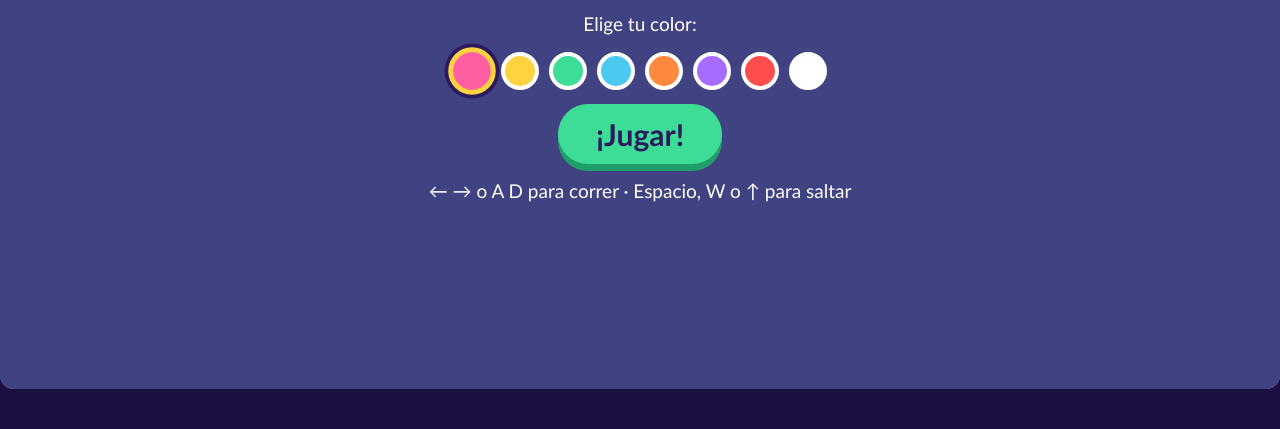
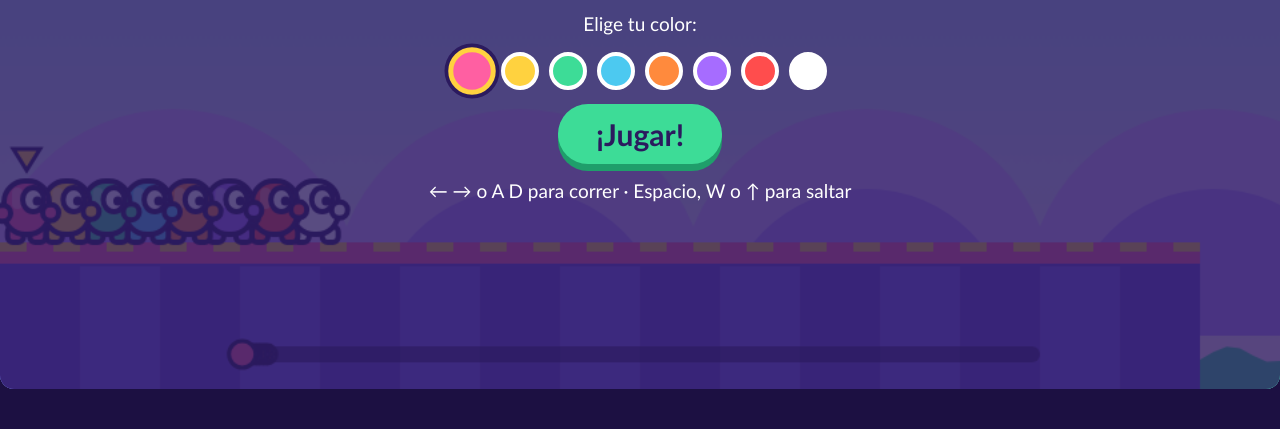
Before and after one commit to juanJOINTECH/falllgays, a plain HTML site: page index.html in a window 1280 px wide. Shown: the part 371-800 px from the top of the page. Drawn offline with Linux system fonts and the light colour scheme.

Commit message:
Update index.html

```diff
--- a/index.html
+++ b/index.html
@@ -65,7 +65,7 @@ const gaps = [[900,150],[1950,170],[3150,190],[4600,200],[5700,170],[6300,150]];
 const boxes = [{x:1550,w:46,h:54},{x:2750,w:46,h:54},{x:3850,w:46,h:54},{x:5300,w:46,h:54}];
 const hammers = [{x:1350,ph:0,sp:2.1},{x:2450,ph:1.5,sp:2.4},{x:3650,ph:3,sp:2.2},{x:5050,ph:0.7,sp:2.6},{x:6050,ph:2,sp:2.8}];
 const spinners = [{x:2250,sp:2.3},{x:4100,sp:-2.6},{x:5450,sp:2.9}];
-const HP = 120, HL = 270;
+const HP = 120, HL = 270;                 // pivote y y largo del martillo
 
 const solidAt = x => !gaps.some(g => x > g[0] && x < g[0] + g[1]);
 const hammerHead = h => { const a = Math.sin(t*h.sp + h.ph)*1.15, w = Math.cos(t*h.sp + h.ph)*1.15*h.sp;
@@ -85,6 +85,7 @@ function makeBean(i){
 }
 function reset(){
   beans = []; for (let i=0;i<8;i++){ const b = makeBean(i); b.x = 60; b.y = GY - 46; b.lane = i; beans.push(b); }
+  // los frijoles salen separados un poco para no amontonarse
   beans.forEach((b,i)=>{ b.x = 40 + i*18; });
   countdown = 3.99; raceTime = 0; state = 'count';
 }
@@ -103,230 +104,191 @@ function update(b, dt){
   const acc = b.ground ? 9 : 3.2;
   if (b.stun<=0) b.vx += (dir*max - b.vx) * Math.min(1, acc*dt);
   else b.vx *= (1 - Math.min(1, 1.6*dt));
-
-  if (jump && b.ground && b.stun<=0){ b.vy = -680; b.ground = false; }
-  b.vy += G * dt;
-  b.x += b.vx * dt;
-  b.y += b.vy * dt;
-
-  if (b.ground && solidAt(b.x)) b.lastSafe = Math.max(b.lastSafe, b.x);
-
-  if (b.y >= GY - b.h){
-    if (solidAt(b.x)){ b.y = GY - b.h; b.vy = 0; b.ground = true; }
-    else { if (b.respawn <= 0) { b.respawn = 1.0; b.vy = 200; } }
-  } else { b.ground = false; }
-
-  if (b.x < 20){ b.x = 20; b.vx = 0; }
-  if (b.x > FIN && !b.fin){ b.fin = true; b.finT = raceTime; }
-
-  if (dir !== 0) b.face = dir;
-  if (b.ground && Math.abs(b.vx)>20) b.anim += dt * Math.abs(b.vx) * 0.04; else b.anim = 0;
+  if (dir) b.face = dir;
+  if (jump && b.ground && b.stun<=0){ b.vy = -760; b.ground = false; }
+  b.vy += G*dt;
+  if (b.vy < -200 && !(b.bot ? b.holdJump : keys.jump)) b.vy += G*dt*0.9; // salto variable
+  const prevFeet = b.y + b.h;
+  b.x += b.vx*dt; b.y += b.vy*dt;
+  let feet = b.y + b.h; b.ground = false;
+  if (b.vy >= 0 && prevFeet <= GY + 8 && feet >= GY && solidAt(b.x - 8) || (b.vy>=0 && prevFeet <= GY+8 && feet>=GY && solidAt(b.x+8))){
+    b.y = GY - b.h; b.vy = 0; b.ground = true; }
+  for (const bx of boxes){
+    const top = GY - bx.h;
+    if (b.x + b.w/2 > bx.x && b.x - b.w/2 < bx.x + bx.w && b.y + b.h > top){
+      if (prevFeet <= top + 6 && b.vy >= 0){ b.y = top - b.h; b.vy = 0; b.ground = true; }
+      else { b.x = b.x < bx.x + bx.w/2 ? bx.x - b.w/2 : bx.x + bx.w + b.w/2; b.vx = 0; }
+    }
+  }
+  if (b.x < 20) { b.x = 20; b.vx = Math.max(0,b.vx); }
+  if (b.ground && b.stun<=0 && solidAt(b.x-30) && solidAt(b.x+30) && !boxes.some(q=>Math.abs(b.x-(q.x+q.w/2))<90)) b.lastSafe = b.x;
+  // martillos
+  for (const h of hammers){ const p = hammerHead(h); const cx=b.x, cy=b.y+b.h/2;
+    if (Math.hypot(cx-p.x, cy-p.y) < 30 + 20) knock(b, p.dir, 560, 430); }
+  // barras giratorias
+  for (const s of spinners){ const a = spinAngle(s), py = GY-95, R = 105;
+    if (segDist(b.x, b.y+b.h/2, s.x-Math.cos(a)*R, py-Math.sin(a)*R, s.x+Math.cos(a)*R, py+Math.sin(a)*R) < 8 + 19)
+      knock(b, Math.sign(b.x - s.x)||1, 480, 480); }
+  // caída
+  if (b.y > H + 80 && b.respawn <= 0){ b.respawn = 0.9; if (b===beans[0]) shake = 0.25; }
+  // meta
+  if (!b.fin && b.x >= FIN){ b.fin = true; b.finT = raceTime; }
+  b.anim += Math.abs(b.vx)*dt*0.05;
 }
 
 function botThink(b){
-  b.dir = 1;
-  const ahead = b.x + 120;
-  const needsJump = gaps.some(g => ahead > g[0] && ahead < g[0] + g[1] + 30);
-  const nearHammer = hammers.some(h => { const p = hammerHead(h); return Math.hypot(p.x - b.x, p.y - b.y) < 75; });
-  b.wantJump = (needsJump || nearHammer) && b.ground;
+  b.dir = 1; b.wantJump = false; b.holdJump = true;
+  if (state!=='race' || !b.ground) return;
+  const look = 70 + Math.abs(b.vx)*0.2;
+  if (!solidAt(b.x + look)) b.wantJump = true;
+  for (const bx of boxes) if (bx.x - b.x > 10 && bx.x - b.x < 95) b.wantJump = true;
+  for (const h of hammers){ const p = hammerHead(h); const d = h.x - b.x;
+    if (d > -40 && d < 230 && Math.hypot(p.x-b.x, p.y-(b.y+b.h/2)) < 190 && b.smart > 0.62) b.dir = -0.2; }
+  for (const s of spinners){ const d = s.x - b.x; if (d > 10 && d < 220 && b.smart > 0.55) { const a = spinAngle(s)%Math.PI; if (Math.abs(Math.sin(a))>0.55 || d>150) b.dir = d<150 ? 0 : 0.6; if (d<75) b.wantJump = Math.random()<0.5; } }
+  if (Math.random() < b.jitter*0.1) b.wantJump = true;
 }
 
-// ---------- Controles ----------
-const keys = {};
-window.addEventListener('keydown', e => {
-  keys[e.code] = true;
-  if (['ArrowUp','ArrowDown','ArrowLeft','ArrowRight','Space'].includes(e.code)) e.preventDefault();
-});
-window.addEventListener('keyup', e => { keys[e.code] = false; });
-
-let touchL=false, touchR=false, touchJ=false;
-document.getElementById('bL').onmousedown = () => touchL=true;
-document.getElementById('bL').onmouseup = () => touchL=false;
-document.getElementById('bR').onmousedown = () => touchR=true;
-document.getElementById('bR').onmouseup = () => touchR=false;
-document.getElementById('bJ').onmousedown = () => touchJ=true;
-document.getElementById('bJ').onmouseup = () => touchJ=false;
-
-// UI de colores
-const swatchesDiv = document.getElementById('swatches');
-COLORS.forEach((c, i) => {
-  const d = document.createElement('div');
-  d.className = 'sw' + (i===0?' on':'');
-  d.style.background = c;
-  d.onclick = () => {
-    document.querySelectorAll('.sw').forEach(s => s.classList.remove('on'));
-    d.classList.add('on');
-    myColor = c;
-  };
-  swatchesDiv.appendChild(d);
-});
-
-document.getElementById('play').onclick = () => {
-  document.getElementById('menu').classList.add('hidden');
-  reset();
-  state = 'count';
-};
-document.getElementById('again').onclick = () => {
-  document.getElementById('result').classList.add('hidden');
-  reset();
-  state = 'count';
-};
-
-// ---------- Bucle Principal ----------
-let lastT = performance.now();
-function loop(now){
-  const dt = Math.min(0.05, (now - lastT)/1000);
-  lastT = now;
-  t += dt;
-
-  if (state === 'count'){
-    countdown -= dt;
-    if (countdown <= 0) state = 'race';
-  } else if (state === 'race'){
-    raceTime += dt;
-  }
-
-  if (state === 'race' || state === 'count'){
-    const p = beans[0];
-    let d = 0, j = false;
-    if (keys['ArrowLeft'] || keys['KeyA'] || touchL) d = -1;
-    if (keys['ArrowRight'] || keys['KeyD'] || touchR) d = 1;
-    if (keys['Space'] || keys['ArrowUp'] || keys['KeyW'] || touchJ) j = true;
-    p.dir = d; p.wantJump = j;
-
-    beans.forEach(b => update(b, dt));
-
-    // Colisiones con obstáculos
-    beans.forEach(b => {
-      hammers.forEach(h => {
-        const hp = hammerHead(h);
-        if (Math.hypot((b.x + b.w/2) - hp.x, (b.y + b.h/2) - hp.y) < 32) {
-          knock(b, hp.dir, 380, 420);
-        }
-      });
-      spinners.forEach(s => {
-        const ang = spinAngle(s);
-        const bx = s.x, by = GY - 60;
-        const x2 = bx + Math.cos(ang)*110, y2 = by + Math.sin(ang)*110;
-        const x1 = bx - Math.cos(ang)*110, y1 = by - Math.sin(ang)*110;
-        if (segDist(b.x + b.w/2, b.y + b.h/2, x1, y1, x2, y2) < 28) {
-          knock(b, Math.sign(b.x - bx) || 1, 440, 450);
-        }
-      });
-    });
-
-    if (beans.every(b => b.fin)){
-      state = 'result';
-      const rank = beans.slice().sort((a,b)=>a.finT - b.finT);
-      const myPlace = rank.findIndex(b => b === beans[0]) + 1;
-      const ords = ['1º','2º','3º','4º','5º','6º','7º','8º'];
-      document.getElementById('place').innerText = ords[myPlace-1];
-      document.getElementById('msg').innerText = myPlace === 1 ? '¡Ganaste la corona! 👑' : `¡Llegaste en el puesto ${myPlace}!`;
-      document.getElementById('result').classList.remove('hidden');
+function collideBeans(){
+  for (let i=0;i<beans.length;i++) for (let j=i+1;j<beans.length;j++){
+    const a=beans[i], b=beans[j]; if (a.respawn>0||b.respawn>0) continue;
+    const dx=b.x-a.x, dy=b.y-a.y;
+    if (Math.abs(dx)<30 && Math.abs(dy)<42){ const push=(30-Math.abs(dx))/2*Math.sign(dx||1); a.x-=push; b.x+=push;
+      const m=(a.vx+b.vx)/2; a.vx=m-Math.sign(dx||1)*20; b.vx=m+Math.sign(dx||1)*20; }
   }
 }
 
-  // ---------- Dibujado ----------
-  ctx.clearRect(0,0,W,H);
-  ctx.save();
-  if (shake > 0) {
-    shake -= dt;
-    ctx.translate((Math.random()-0.5)*12, (Math.random()-0.5)*12);
+// ---------- Posiciones ----------
+function ranking(){
+  return beans.slice().sort((p,q)=> (q.fin-p.fin) || (p.fin && q.fin ? p.finT-q.finT : q.x-p.x));
 }
 
-  // Cámara centrada en el jugador
-  const camX = Math.max(0, Math.min(FIN - W + 200, beans[0].x - 300));
-  ctx.translate(-camX, 0);
+// ---------- Entrada ----------
+const keys = {left:false,right:false,jump:false};
+const map = {ArrowLeft:'left',KeyA:'left',ArrowRight:'right',KeyD:'right',ArrowUp:'jump',KeyW:'jump',Space:'jump'};
+addEventListener('keydown',e=>{ if(map[e.code]){ keys[map[e.code]]=true; e.preventDefault(); }});
+addEventListener('keyup',e=>{ if(map[e.code]) keys[map[e.code]]=false; });
+[['bL','left'],['bR','right'],['bJ','jump']].forEach(([id,k])=>{ const el=document.getElementById(id);
+  const on=e=>{keys[k]=true;e.preventDefault()}, off=e=>{keys[k]=false;e.preventDefault()};
+  el.addEventListener('touchstart',on,{passive:false}); el.addEventListener('touchend',off,{passive:false});
+  el.addEventListener('mousedown',on); el.addEventListener('mouseup',off); el.addEventListener('mouseleave',off); });
 
-  // Fondo (Cielo y suelo)
-  ctx.fillStyle = '#8fd3ff'; ctx.fillRect(camX, 0, W, H);
+function playerInput(){ const p = beans[0];
+  p.dir = (keys.right?1:0) - (keys.left?1:0); p.wantJump = keys.jump; }
 
-  // Suelo con huecos
-  ctx.fillStyle = '#3ddc97';
-  let curX = 0;
-  gaps.forEach(g => {
-    ctx.fillRect(curX, GY, g[0] - curX, H - GY);
-    curX = g[0] + g[1];
+// ---------- Dibujo ----------
+let cam = 0;
+function bg(){
+  const g = ctx.createLinearGradient(0,0,0,H); g.addColorStop(0,'#6ec6ff'); g.addColorStop(1,'#ffe3f1');
+  ctx.fillStyle = g; ctx.fillRect(0,0,W,H);
+  // colinas lejanas
+  for (let k=0;k<2;k++){ ctx.fillStyle = k?'#b58cff':'#d6b8ff'; const par = k?0.35:0.15;
+    for (let i=-1;i<8;i++){ const x = i*260 - (cam*par)%260; ctx.beginPath(); ctx.arc(x+130, GY+40+(k?30:0), 140-k*30, Math.PI, 0); ctx.fill(); } }
+  // nubes
+  ctx.fillStyle = 'rgba(255,255,255,.9)';
+  for (let i=0;i<6;i++){ const x = ((i*330 - cam*0.5) % 1980 + 1980) % 1980 - 200, y = 50 + (i%3)*45;
+    ctx.beginPath(); ctx.arc(x,y,26,0,7); ctx.arc(x+30,y-12,32,0,7); ctx.arc(x+66,y,26,0,7); ctx.fill(); }
+}
+function ground(){
+  let x0 = -200; const segs = []; let cur = 0;
+  gaps.forEach(g=>{ segs.push([cur,g[0]]); cur = g[0]+g[1]; }); segs.push([cur, FIN+400]);
+  segs.forEach(([a,b])=>{
+    const sx = a - cam, sw = b - a; if (sx > W || sx + sw < 0) return;
+    ctx.fillStyle = '#6a4bd6'; ctx.fillRect(sx, GY, sw, H-GY);
+    ctx.fillStyle = '#7d5ff0'; for (let x=Math.max(a,cam-40); x<Math.min(b,cam+W+40); x+=60){ if (((x/60)|0)%2) ctx.fillRect(x-cam, GY+18, 60, H-GY); }
+    ctx.fillStyle = '#ff5fa2'; ctx.fillRect(sx, GY, sw, 16);
+    ctx.fillStyle = '#ffd23f'; for (let x=Math.max(a,cam-40); x<Math.min(b,cam+W+40); x+=40){ ctx.fillRect(x-cam, GY, 20, 7); }
   });
-  ctx.fillRect(curX, GY, FIN + 800 - curX, H - GY);
-
-  // Meta
-  ctx.fillStyle = '#ffd23f';
-  ctx.fillRect(FIN, GY - 220, 16, 220);
-  ctx.fillStyle = '#ff5fa2';
-  ctx.fillRect(FIN + 16, GY - 220, 16, 220);
-
-  // Obstáculos (Martillos)
-  hammers.forEach(h => {
-    const hp = hammerHead(h);
-    ctx.strokeStyle = '#2b1a5e'; ctx.lineWidth = 8;
-    ctx.beginPath(); ctx.moveTo(h.x, HP); ctx.lineTo(hp.x, hp.y); ctx.stroke();
-    ctx.fillStyle = '#ff4d4d';
-    ctx.beginPath(); ctx.arc(hp.x, hp.y, 22, 0, Math.PI*2); ctx.fill();
-    ctx.stroke();
-  });
-
-  // Obstáculos (Spinners)
-  spinners.forEach(s => {
-    const ang = spinAngle(s);
-    ctx.save();
-    ctx.translate(s.x, GY - 60);
-    ctx.rotate(ang);
-    ctx.fillStyle = '#ff8a3d';
-    ctx.fillRect(-110, -14, 220, 28);
-    ctx.strokeStyle = '#2b1a5e'; ctx.lineWidth = 4;
-    ctx.strokeRect(-110, -14, 220, 28);
+  // baba verde en los huecos
+  ctx.fillStyle = '#3ddc97'; gaps.forEach(g=>{ const sx=g[0]-cam; if (sx>W||sx+g[1]<0) return;
+    ctx.beginPath(); ctx.moveTo(sx,H); for (let i=0;i<=g[1];i+=10) ctx.lineTo(sx+i, H-26+Math.sin(t*3+i*0.1)*6); ctx.lineTo(sx+g[1],H); ctx.fill(); });
+}
+function obstacles(){
+  boxes.forEach(b=>{ const sx=b.x-cam; if (sx>W||sx+b.w<0) return; const top=GY-b.h;
+    ctx.fillStyle='#ffd23f'; ctx.fillRect(sx,top,b.w,b.h); ctx.fillStyle='#ff8a3d'; ctx.fillRect(sx,top,b.w,10);
+    ctx.strokeStyle='#2b1a5e'; ctx.lineWidth=4; ctx.strokeRect(sx,top,b.w,b.h); });
+  hammers.forEach(h=>{ const sx=h.x-cam; if (sx>W+300||sx<-300) return; const p=hammerHead(h);
+    ctx.strokeStyle='#2b1a5e'; ctx.lineWidth=12; ctx.beginPath(); ctx.moveTo(sx,HP); ctx.lineTo(p.x-cam,p.y); ctx.stroke();
+    ctx.strokeStyle='#c8c8e8'; ctx.lineWidth=6; ctx.beginPath(); ctx.moveTo(sx,HP); ctx.lineTo(p.x-cam,p.y); ctx.stroke();
+    ctx.fillStyle='#ff4d4d'; ctx.strokeStyle='#2b1a5e'; ctx.lineWidth=5; ctx.beginPath(); ctx.arc(p.x-cam,p.y,30,0,7); ctx.fill(); ctx.stroke();
+    ctx.fillStyle='#fff'; ctx.beginPath(); ctx.arc(p.x-cam-9,p.y-9,8,0,7); ctx.fill();
+    ctx.fillStyle='#2b1a5e'; ctx.fillRect(sx-26,HP-14,52,14); });
+  spinners.forEach(s=>{ const sx=s.x-cam; if (sx>W+150||sx<-150) return; const a=spinAngle(s), py=GY-95, R=105;
+    ctx.fillStyle='#2b1a5e'; ctx.fillRect(sx-8,py,16,GY-py);
+    ctx.lineCap='round'; ctx.strokeStyle='#2b1a5e'; ctx.lineWidth=22; ctx.beginPath(); ctx.moveTo(sx-Math.cos(a)*R,py-Math.sin(a)*R); ctx.lineTo(sx+Math.cos(a)*R,py+Math.sin(a)*R); ctx.stroke();
+    ctx.strokeStyle='#3ddc97'; ctx.lineWidth=14; ctx.stroke();
+    ctx.fillStyle='#ffd23f'; ctx.beginPath(); ctx.arc(sx,py,12,0,7); ctx.fill(); ctx.lineCap='butt'; });
+  // meta
+  const fx=FIN-cam; if (fx>-100&&fx<W+100){
+    ctx.fillStyle='#2b1a5e'; ctx.fillRect(fx-14,GY-260,14,260); ctx.fillRect(fx+110,GY-260,14,260);
+    for (let i=0;i<9;i++) for (let j=0;j<2;j++){ ctx.fillStyle=(i+j)%2?'#fff':'#2b1a5e'; ctx.fillRect(fx-14+i*15.5,GY-260+j*15.5,15.5,15.5); }
+    ctx.fillStyle='#ffd23f'; ctx.font='900 30px Trebuchet MS'; ctx.textAlign='center'; ctx.fillText('META',fx+55,GY-225); }
+}
+function drawBean(b){
+  if (b.respawn>0) return; const sx=b.x-cam; if (sx<-60||sx>W+60) return;
+  const top=b.y, f=b.face, sw=b.ground?Math.sin(b.anim)*8:6, stunned=b.stun>0;
+  ctx.save(); ctx.translate(sx, top + b.h/2); if (stunned) ctx.rotate(Math.sin(t*30)*0.25);
+  ctx.translate(0,-b.h/2);
+  ctx.strokeStyle='#2b1a5e'; ctx.lineWidth=4;
+  ctx.fillStyle=b.col;  // piernas
+  [-1,1].forEach(s=>{ ctx.beginPath(); ctx.roundRect(s*8-6+(s*sw*0.4), b.h-12, 12, 12, 4); ctx.fill(); ctx.stroke(); });
+  ctx.beginPath(); ctx.roundRect(-17,0,34,b.h-6,16); ctx.fill(); ctx.stroke();
+  ctx.fillStyle='rgba(255,255,255,.35)'; ctx.beginPath(); ctx.roundRect(-11,5,8,16,4); ctx.fill();
+  ctx.fillStyle=b.col; ctx.beginPath(); ctx.arc(-f*18, 24+(b.ground?sw*0.3:-6), 6, 0,7); ctx.fill(); ctx.stroke(); // brazo
+  ctx.beginPath(); ctx.arc(f*18, 24-(b.ground?sw*0.3:6), 6, 0,7); ctx.fill(); ctx.stroke();
+  ctx.fillStyle='#fff'; ctx.beginPath(); ctx.ellipse(f*5,14,8,9,0,0,7); ctx.fill(); ctx.stroke();  // ojo
+  ctx.fillStyle='#2b1a5e'; ctx.beginPath(); ctx.arc(f*8,15,3.5,0,7); ctx.fill();
+  if (stunned){ ctx.font='900 16px Trebuchet MS'; ctx.textAlign='center'; ctx.fillStyle='#ffd23f'; ctx.fillText('✦ ✦',0,-8); }
   ctx.restore();
-  });
-
-  // Dibujar Frijoles
-  beans.forEach(b => {
-    ctx.save();
-    ctx.translate(b.x + b.w/2, b.y + b.h);
-    if (b.respawn > 0) ctx.globalAlpha = 0.5;
-
-    // Cuerpo del frijol
-    ctx.fillStyle = b.col;
-    ctx.strokeStyle = '#2b1a5e'; ctx.lineWidth = 4;
-    ctx.beginPath();
-    ctx.roundRect(-b.w/2, -b.h + Math.sin(b.anim)*4, b.w, b.h, 16);
-    ctx.fill(); ctx.stroke();
-
-    // Ojos
-    ctx.fillStyle = '#fff';
-    ctx.beginPath();
-    ctx.arc(b.face * 6, -b.h + 16, 6, 0, Math.PI*2);
-    ctx.fill(); ctx.stroke();
-    ctx.fillStyle = '#2b1a5e';
-    ctx.beginPath();
-    ctx.arc(b.face * 8, -b.h + 16, 2.5, 0, Math.PI*2);
-    ctx.fill();
-
-    // Nombre
-    ctx.fillStyle = '#2b1a5e';
-    ctx.font = 'bold 12px sans-serif';
-    ctx.textAlign = 'center';
-    ctx.fillText(b.name, 0, -b.h - 8);
-
-    ctx.restore();
-  });
-
-  ctx.restore();
-
-  // Cuenta regresiva en pantalla
-  if (state === 'count'){
-    ctx.fillStyle = 'rgba(43,26,94,0.6)';
-    ctx.fillRect(0,0,W,H);
-    ctx.fillStyle = '#ffd23f';
-    ctx.font = '900 90px sans-serif';
-    ctx.textAlign = 'center';
-    ctx.fillText(Math.ceil(countdown), W/2, H/2 + 20);
+  if (b.i===0){ ctx.fillStyle='#ffd23f'; ctx.strokeStyle='#2b1a5e'; ctx.lineWidth=3; ctx.beginPath();
+    ctx.moveTo(sx,top-8); ctx.lineTo(sx-10,top-24); ctx.lineTo(sx+10,top-24); ctx.closePath(); ctx.fill(); ctx.stroke(); }
+}
+function hud(){
+  const r = ranking(), pos = r.indexOf(beans[0]) + 1;
+  ctx.textAlign='left'; ctx.fillStyle='#fff'; ctx.strokeStyle='#2b1a5e'; ctx.lineWidth=6; ctx.lineJoin='round';
+  ctx.font='900 46px Trebuchet MS'; const s=pos+'/8'; ctx.strokeText(s,22,56); ctx.fillText(s,22,56);
+  ctx.textAlign='right'; ctx.font='900 30px Trebuchet MS'; const ts=raceTime.toFixed(1)+' s'; ctx.strokeText(ts,W-22,50); ctx.fillText(ts,W-22,50);
+  // barra de progreso
+  const bx=180, bw=W-360, by=H-26; ctx.fillStyle='rgba(43,26,94,.65)'; ctx.beginPath(); ctx.roundRect(bx,by-6,bw,12,6); ctx.fill();
+  beans.slice().reverse().forEach(b=>{ const px=bx+Math.min(1,b.x/FIN)*bw; ctx.fillStyle=b.col; ctx.strokeStyle='#2b1a5e'; ctx.lineWidth=3;
+    ctx.beginPath(); ctx.arc(px,by,b.i===0?10:7,0,7); ctx.fill(); ctx.stroke(); });
+  if (state==='count'){ const n=Math.ceil(countdown-0.99); ctx.textAlign='center'; ctx.font='900 160px Trebuchet MS'; ctx.fillStyle='#ffd23f'; ctx.strokeStyle='#ff5fa2'; ctx.lineWidth=14;
+    const txt = n>0?String(n):'¡YA!'; ctx.strokeText(txt,W/2,H/2+40); ctx.fillText(txt,W/2,H/2+40); }
+  if (state==='race' && raceTime<1.2){ ctx.textAlign='center'; ctx.font='900 110px Trebuchet MS'; ctx.fillStyle='#3ddc97'; ctx.strokeStyle='#2b1a5e'; ctx.lineWidth=12;
+    ctx.strokeText('¡YA!',W/2,H/2+30); ctx.fillText('¡YA!',W/2,H/2+30); }
 }
 
-  requestAnimationFrame(loop);
+// ---------- Bucle ----------
+let last = performance.now(), doneTimer = 0;
+function frame(now){
+  const dt = Math.min(0.033, (now-last)/1000); last = now; t += dt;
+  if (state==='count'){ countdown -= dt; if (countdown<=0.99){ state='race'; } }
+  if (state==='race' || state==='done'){ raceTime += (state==='race' && !beans[0].fin) ? dt : 0; }
+  if (beans.length){
+    playerInput(); beans.forEach(b=>update(b,dt)); collideBeans();
+    if (state==='race' && beans[0].fin){ state='done'; doneTimer=1.4; }
+    if (state==='done'){ doneTimer-=dt; if (doneTimer<=0){ showResult(); state='over'; } }
+    const target = Math.max(0, Math.min(FIN-W+260, beans[0].x - 330)); cam += (target-cam)*Math.min(1,dt*7);
+  }
+  shake = Math.max(0, shake-dt);
+  ctx.save(); if (shake>0) ctx.translate((Math.random()-.5)*8,(Math.random()-.5)*8);
+  bg(); ground(); obstacles(); beans.slice().reverse().forEach(drawBean); hud(); ctx.restore();
+  requestAnimationFrame(frame);
 }
 
-requestAnimationFrame(loop);
+// ---------- Menús ----------
+const sw = document.getElementById('swatches');
+COLORS.forEach(c=>{ const d=document.createElement('div'); d.className='sw'+(c===myColor?' on':''); d.style.background=c;
+  d.onclick=()=>{ myColor=c; [...sw.children].forEach(x=>x.classList.remove('on')); d.classList.add('on'); }; sw.appendChild(d); });
+document.getElementById('play').onclick = ()=>{ document.getElementById('menu').classList.add('hidden'); cam=0; reset(); };
+document.getElementById('again').onclick = ()=>{ document.getElementById('result').classList.add('hidden'); cam=0; reset(); };
+function showResult(){
+  const r = ranking(), pos = r.indexOf(beans[0])+1;
+  document.getElementById('place').textContent = pos===1 ? '👑 ¡1.º!' : pos+'.º lugar';
+  document.getElementById('msg').textContent = pos===1 ? '¡Campeón! Cruzaste la meta en '+beans[0].finT.toFixed(1)+' segundos.'
+    : pos<=3 ? '¡Podio! Tiempo: '+beans[0].finT.toFixed(1)+' s. Un salto mejor y la corona es tuya.' : 'Tiempo: '+beans[0].finT.toFixed(1)+' s. Cuidado con los martillos, ¡inténtalo otra vez!';
+  document.getElementById('result').classList.remove('hidden');
+}
+reset(); state='menu'; requestAnimationFrame(frame);
 </script>
 </body>
 </html>
```
Lines whose indentation alone changed are shown as unchanged.
